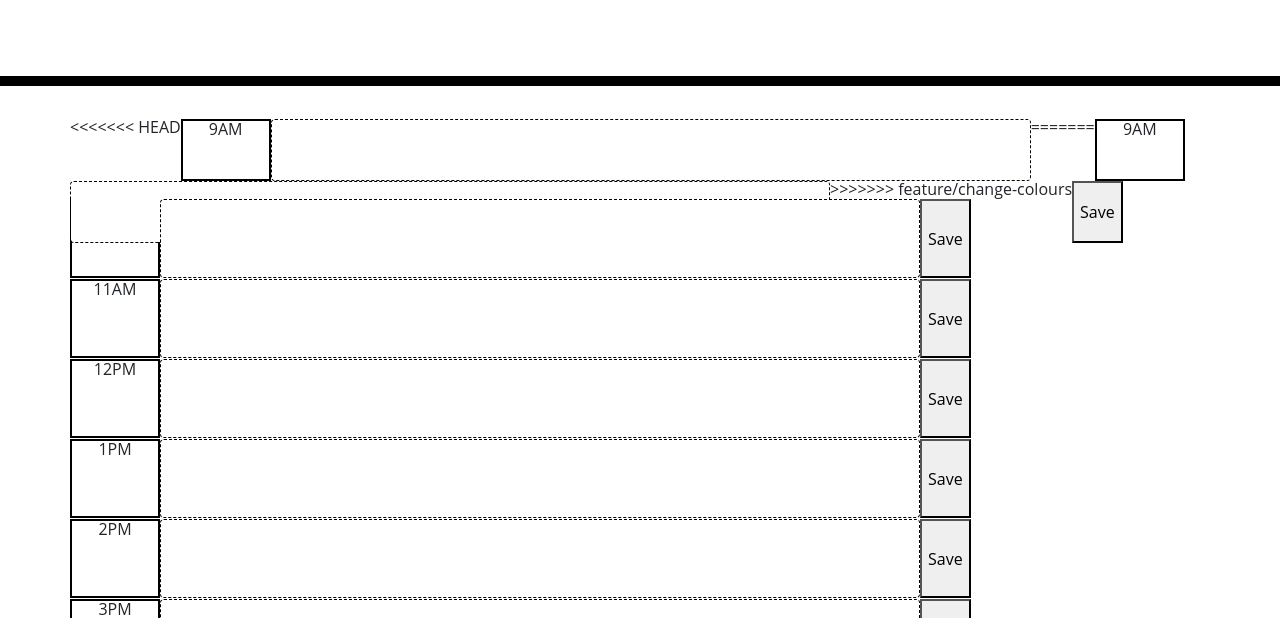
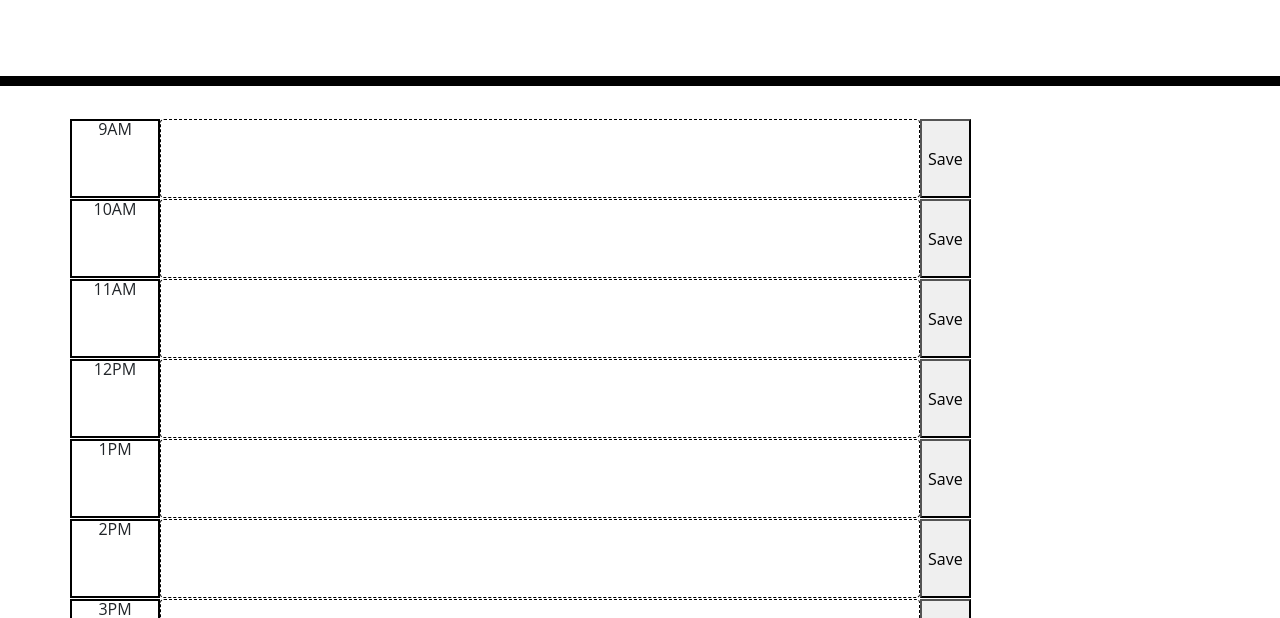
Before and after one commit to powerar/work-day-scheduler, a plain HTML site: page index.html in a window 1280 px wide. Shown: the part 182-800 px from the top of the page. Drawn offline with nearby package versions, Linux system fonts and the light colour scheme.

Commit message:
fixed html merge conflict

```diff
--- a/index.html
+++ b/index.html
@@ -31,17 +31,10 @@
     <div class="container">
       <!-- Timeblocks go here -->
       <div class="row">
-<<<<<<< HEAD
-        <div class="time-block" id="9" value="9">
-          9AM
-        </div>
-        <textarea class="col-8 hour form-control" id="9"></textarea>
-=======
         <div class="time-block" id="09">
           9AM
         </div>
         <textarea class="col-8 hour form-control" id="09"></textarea>
->>>>>>> feature/change-colours
         <button class="save-btn">
           Save
         </button>
```
